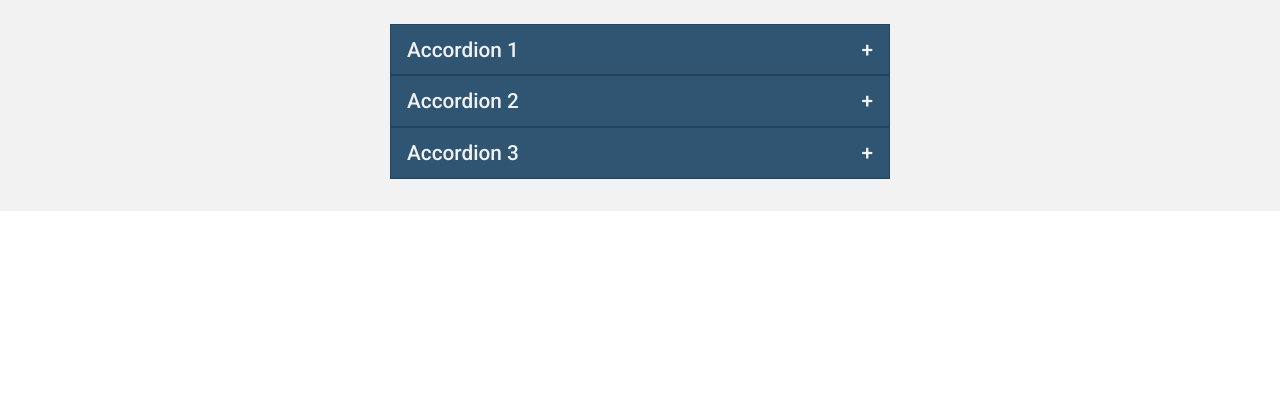
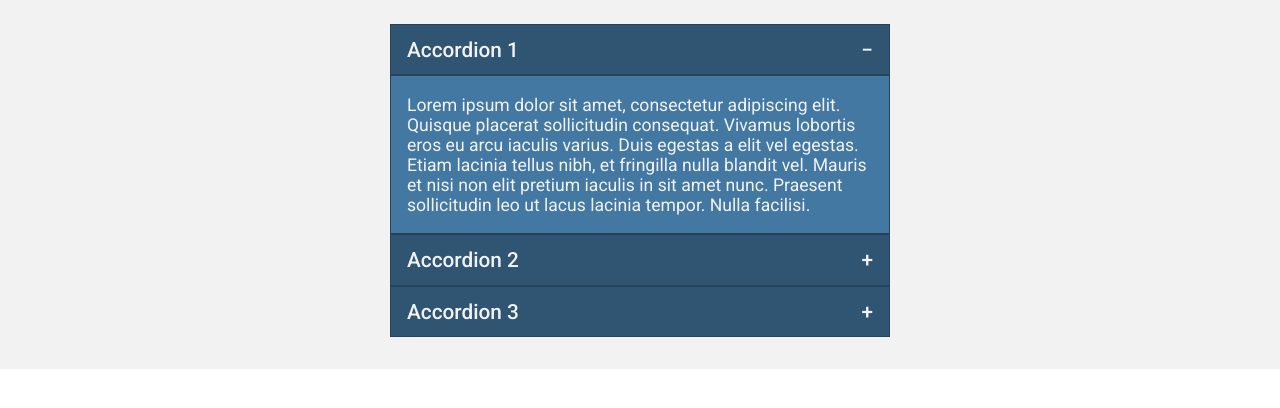
Before and after one commit to blaz-blazer/JSON-Accordion, a website: page index.html in a window 1280 px wide. Both pictures are taken after a click on the element "Accordion 1". Shown: the part 392-800 px from the top of the page. Drawn offline with Linux system fonts and the light colour scheme.

```diff
--- a/css/src/modules/_accordion-example.css
+++ b/css/src/modules/_accordion-example.css
@@ -29,13 +29,18 @@
     float: right;
   }
 
+  &__accordion-title--active:after {
+    content: '\2212';
+    float: right;
+  }
+
   &__accordion-title:hover {
     background-color: $darkBlue;
   }
 
   &__accordion-panel {
     border: 1px solid $darkBlue;
-    padding: 0.1rem 1rem;
+    padding: 0.05rem 1rem;
     background-color: $lightBlue;
     color: $mainWhite;
     font-size: 0.9rem;
@@ -45,4 +50,10 @@
       font-size: 1.1rem;
     }
   }
+
+  &__accordion-panel--active {
+    display: block;
+  }
+
+
 }
--- a/css/style.css
+++ b/css/style.css
@@ -48,6 +48,8 @@
 .accordion-example {
   background-color: #f2f2f2;
   padding: 2rem 1rem;
+
+
 }
 .accordion-example__title {
     margin-top: 0;
@@ -74,12 +76,16 @@
     content: '\002b';
     float: right;
   }
+.accordion-example__accordion-title--active:after {
+    content: '\2212';
+    float: right;
+  }
 .accordion-example__accordion-title:hover {
     background-color: #25435b;
   }
 .accordion-example__accordion-panel {
     border: 1px solid #25435b;
-    padding: 0.1rem 1rem;
+    padding: 0.05rem 1rem;
     background-color: #4378a3;
     color: #f2f2f2;
     font-size: 0.9rem;
@@ -90,3 +96,6 @@
       font-size: 1.1rem
   }
   }
+.accordion-example__accordion-panel--active {
+    display: block;
+  }
--- a/index.html
+++ b/index.html
@@ -28,19 +28,19 @@
         Accordion 1
       </div>
       <div class="accordion-example__accordion-panel">
-        <p>Lorem ipsum 1</p>
+        <p>Lorem ipsum dolor sit amet, consectetur adipiscing elit. Quisque placerat sollicitudin consequat. Vivamus lobortis eros eu arcu iaculis varius. Duis egestas a elit vel egestas. Etiam lacinia tellus nibh, et fringilla nulla blandit vel. Mauris et nisi non elit pretium iaculis in sit amet nunc. Praesent sollicitudin leo ut lacus lacinia tempor. Nulla facilisi.</p>
       </div>
       <div class="accordion-example__accordion-title">
         Accordion 2
       </div>
       <div class="accordion-example__accordion-panel">
-        <p>Lorem ipsum 2</p>
+        <p>Lorem ipsum dolor sit amet, consectetur adipiscing elit. Quisque placerat sollicitudin consequat. Vivamus lobortis eros eu arcu iaculis varius. Duis egestas a elit vel egestas. Etiam lacinia tellus nibh, et fringilla nulla blandit vel. Mauris et nisi non elit pretium iaculis in sit amet nunc. Praesent sollicitudin leo ut lacus lacinia tempor. Nulla facilisi.</p>
       </div>
       <div class="accordion-example__accordion-title">
         Accordion 3
       </div>
       <div class="accordion-example__accordion-panel">
-        <p>Lorem ipsum 3</p>
+        <p>Lorem ipsum dolor sit amet, consectetur adipiscing elit. Quisque placerat sollicitudin consequat. Vivamus lobortis eros eu arcu iaculis varius. Duis egestas a elit vel egestas. Etiam lacinia tellus nibh, et fringilla nulla blandit vel. Mauris et nisi non elit pretium iaculis in sit amet nunc. Praesent sollicitudin leo ut lacus lacinia tempor. Nulla facilisi.</p>
       </div>
     </div>
   </div>
--- a/js/accordion.js
+++ b/js/accordion.js
@@ -1,11 +1,13 @@
 //wait till it loads
 window.addEventListener("load", function(event) {
   //get all accordions
-  var accordions = document.getElementsByClassName('accordion-example__accordion-title');
-  //loop thorugh
-  for (var i = 0; i < accordions.length; i++) {
+  var accordions = document.getElementsByClassName( 'accordion-example__accordion-title' );
+  //loop thorugh accordions
+  for ( var i = 0; i < accordions.length; i++ ) {
       accordions[i].addEventListener('click', function() {
-        this.classList.toggle('accordion-example__accordion-title--active');
+        //toggle class on click
+        this.classList.toggle( 'accordion-example__accordion-title--active' );
+        this.nextElementSibling.classList.toggle( 'accordion-example__accordion-panel--active' );
       });
   }
 
```
Also changed, not shown: js/data.json (added, +24 -0 lines).
